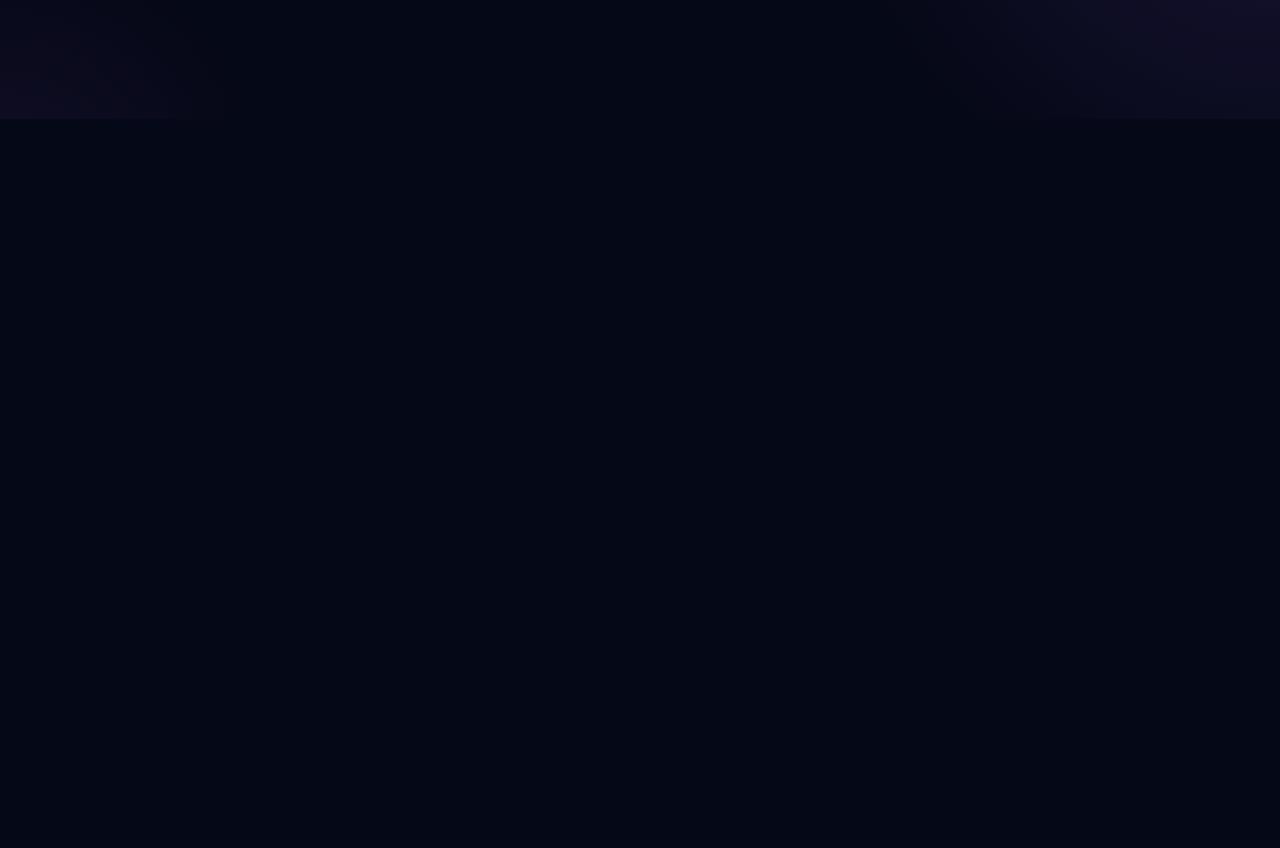
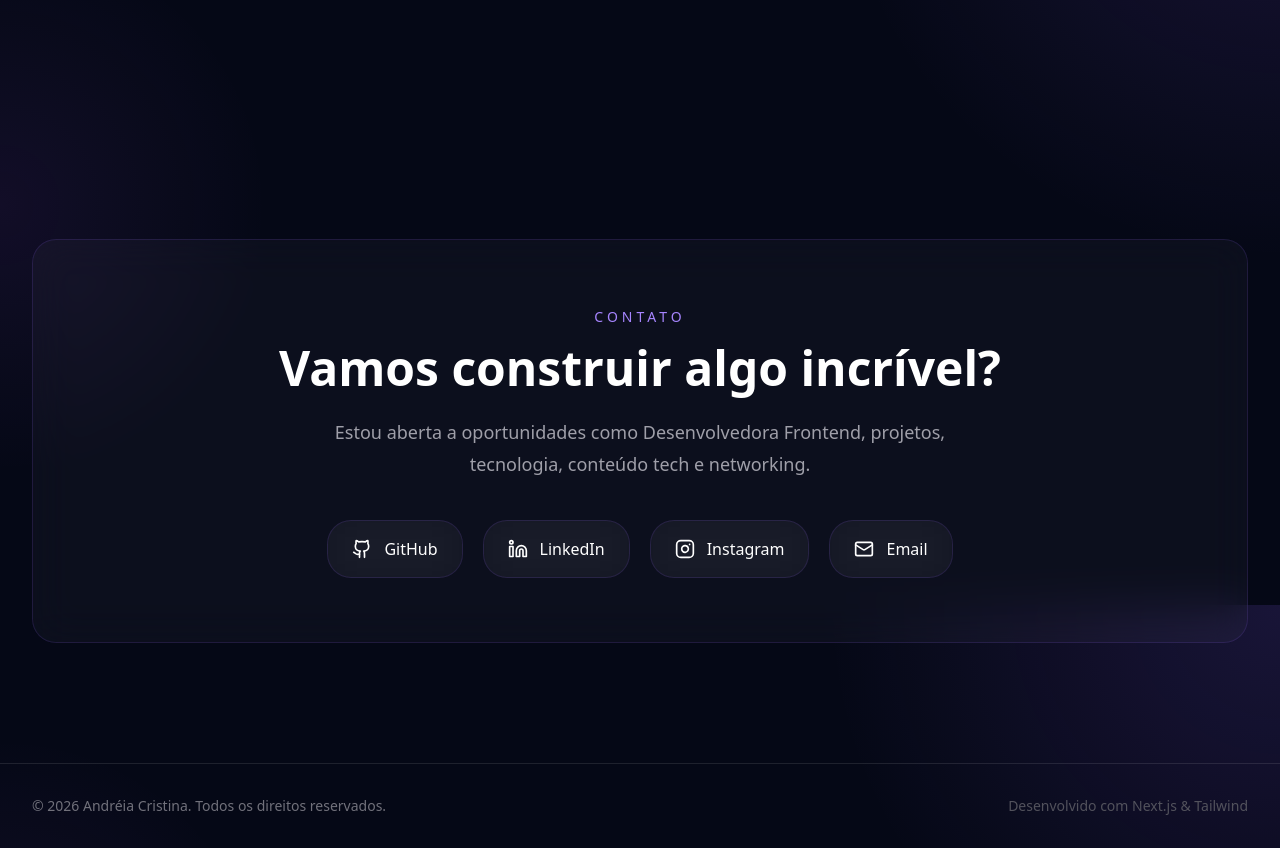
Before and after one commit to deiacristina/portfolio-andreia, a Next.js app: page / in a window 1280 px wide. Shown: the part 4195-5043 px from the top of the page. Before the commit the page ends 4314 px from the top, so only its background shows below. Built offline with nearby package versions, Linux system fonts and the light colour scheme.

Commit message:
feat: complete portfolio sections

```diff
--- a/package.json
+++ b/package.json
@@ -12,7 +12,7 @@
     "class-variance-authority": "^0.7.1",
     "clsx": "^2.1.1",
     "framer-motion": "^12.39.0",
-    "lucide-react": "^1.16.0",
+    "lucide-react": "^0.446.0",
     "next": "16.2.6",
     "radix-ui": "^1.4.3",
     "react": "19.2.4",
--- a/src/app/page.tsx
+++ b/src/app/page.tsx
@@ -1,5 +1,7 @@
 import { About } from "@/components/about";
+import { Contact } from "@/components/contact";
 import { Experience } from "@/components/experience";
+import { Footer } from "@/components/footer";
 import { Hero } from "@/components/hero";
 import { Navbar } from "@/components/navbar";
 import { Projects } from "@/components/projects";
@@ -14,6 +16,8 @@ export default function Home() {
       <TechStack />
       <Experience />
       <Projects />
+      <Contact />
+      <Footer />
     </main>
   );
 }
--- a/src/components/contact.tsx
+++ b/src/components/contact.tsx
@@ -0,0 +1,76 @@
+import {
+  GithubIcon,
+  InstagramIcon,
+  LinkedinIcon,
+  MailIcon,
+} from "lucide-react";
+
+export function Contact() {
+  return (
+    <section
+      id="contact"
+      className="section-spacing"
+    >
+      <div className="container-custom">
+
+        <div className="glass-card p-10 lg:p-16 text-center">
+
+          <span className="text-violet-400 uppercase tracking-[4px] text-sm">
+            Contato
+          </span>
+
+          <h2 className="text-5xl font-bold mt-4">
+            Vamos construir algo incrível?
+          </h2>
+
+          <p className="text-zinc-400 text-lg mt-6 max-w-2xl mx-auto leading-8">
+            Estou aberta a oportunidades como
+            Desenvolvedora Frontend, projetos,
+            tecnologia, conteúdo tech e networking.
+          </p>
+
+          <div className="flex justify-center flex-wrap gap-5 mt-10">
+
+            <a
+              href="https://github.com/deiacristina"
+              target="_blank"
+              className="glass-card px-6 py-4 hover:border-violet-500 transition flex items-center gap-3"
+            >
+              <GithubIcon size={20} />
+              GitHub
+            </a>
+
+            <a
+              href="https://www.linkedin.com/in/andreiacristina/"
+              target="_blank"
+              className="glass-card px-6 py-4 hover:border-violet-500 transition flex items-center gap-3"
+            >
+              <LinkedinIcon size={20} />
+              LinkedIn
+            </a>
+
+            <a
+              href="https://www.instagram.com/codedeia/"
+              target="_blank"
+              className="glass-card px-6 py-4 hover:border-violet-500 transition flex items-center gap-3"
+            >
+              <InstagramIcon size={20} />
+              Instagram
+            </a>
+
+            <a
+              href="mailto:codedeia07@gmail.com"
+              className="glass-card px-6 py-4 hover:border-violet-500 transition flex items-center gap-3"
+            >
+              <MailIcon size={20} />
+              Email
+            </a>
+
+          </div>
+
+        </div>
+
+      </div>
+    </section>
+  );
+}
--- a/src/components/footer.tsx
+++ b/src/components/footer.tsx
@@ -0,0 +1,20 @@
+export function Footer() {
+  return (
+    <footer className="border-t border-white/10 py-8">
+
+      <div className="container-custom flex flex-col md:flex-row justify-between items-center gap-4">
+
+        <p className="text-zinc-500 text-sm">
+          © 2026 Andréia Cristina.
+          Todos os direitos reservados.
+        </p>
+
+        <p className="text-zinc-600 text-sm">
+          Desenvolvido com Next.js & Tailwind
+        </p>
+
+      </div>
+
+    </footer>
+  );
+}
```
Also changed, not shown: 1 other file (tests, documents, lock files or other folders).
